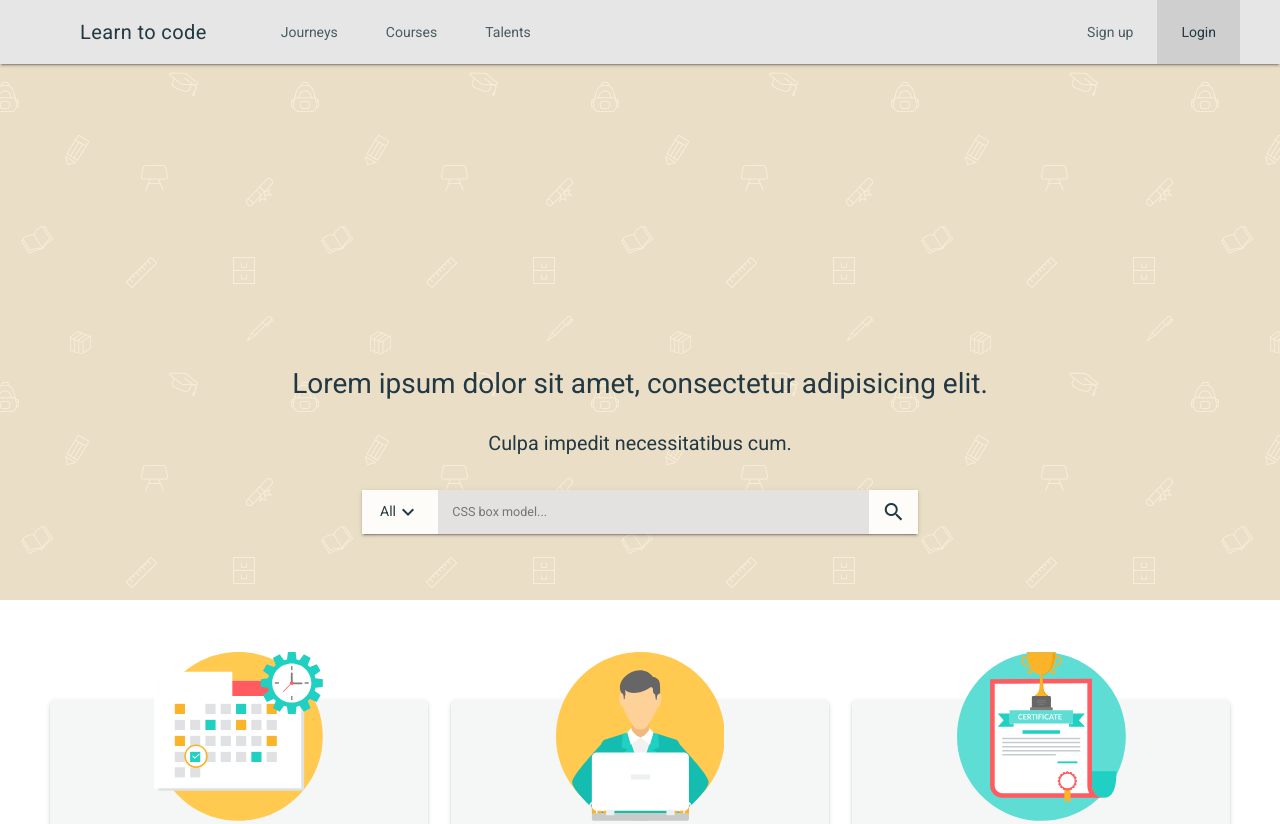
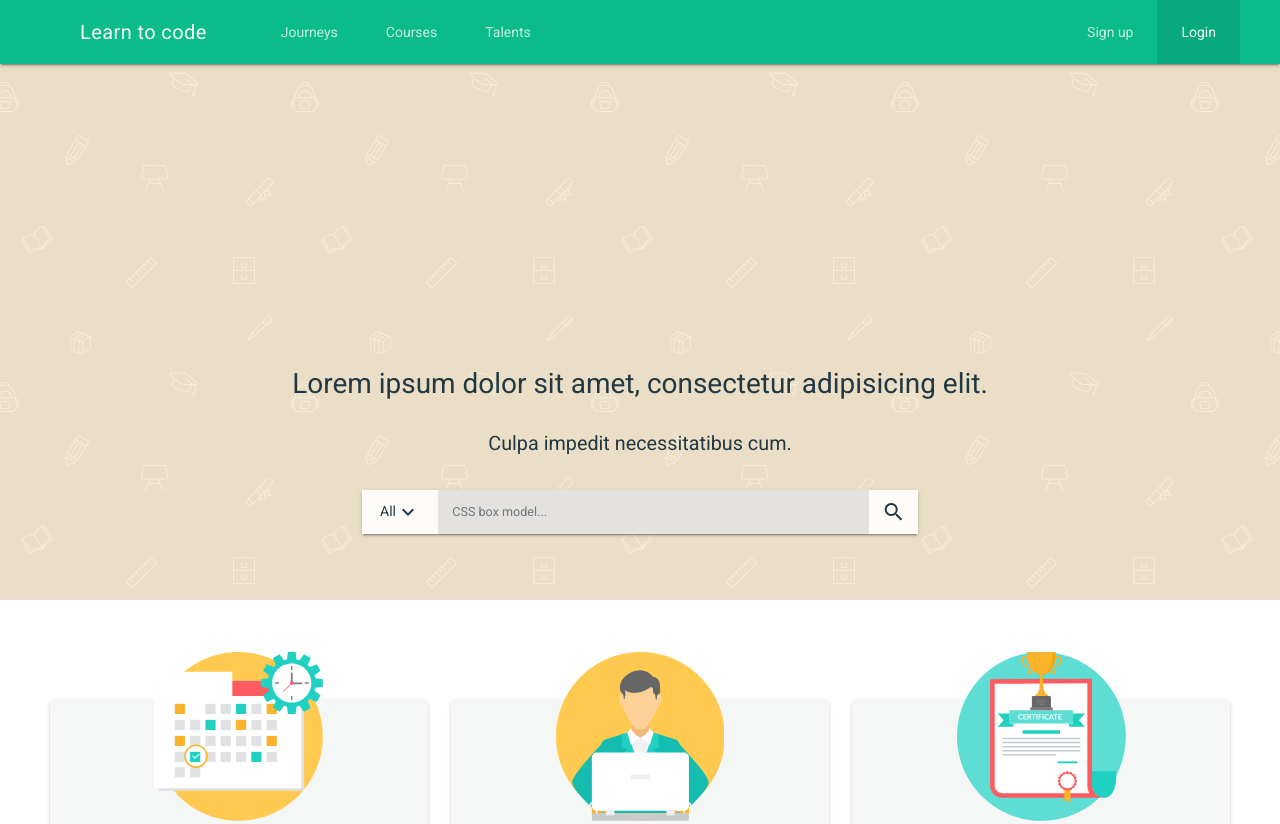
Before and after one commit to MedHichemMed/Academy, a plain HTML site: page index.html in a window 1280 px wide. Shown: the top 824 px of the page. Drawn offline with nearby package versions, Linux system fonts and the light colour scheme.

Commit message:
changed the navbar background color (some tests)

```diff
--- a/css/main.scss
+++ b/css/main.scss
@@ -27,9 +27,9 @@ body{
 }
 /* navbar */
 .navbar{
-    background-color: #e6e6e6;
+    background-color: #09bc8a;
     a{
-        color: #223843;
+        color: #f5f7f7;
         text-decoration: none;
     }
     .logo{
@@ -38,7 +38,7 @@ body{
     .mdl-navigation{
         a{
             opacity: 0.8;
-            color: #223843;
+            color: #f5f7f7;
             &:hover,
             &:focus{
                 opacity: 1;
```
Also changed, not shown: index.html (+1 -1 lines), css/main.css.
